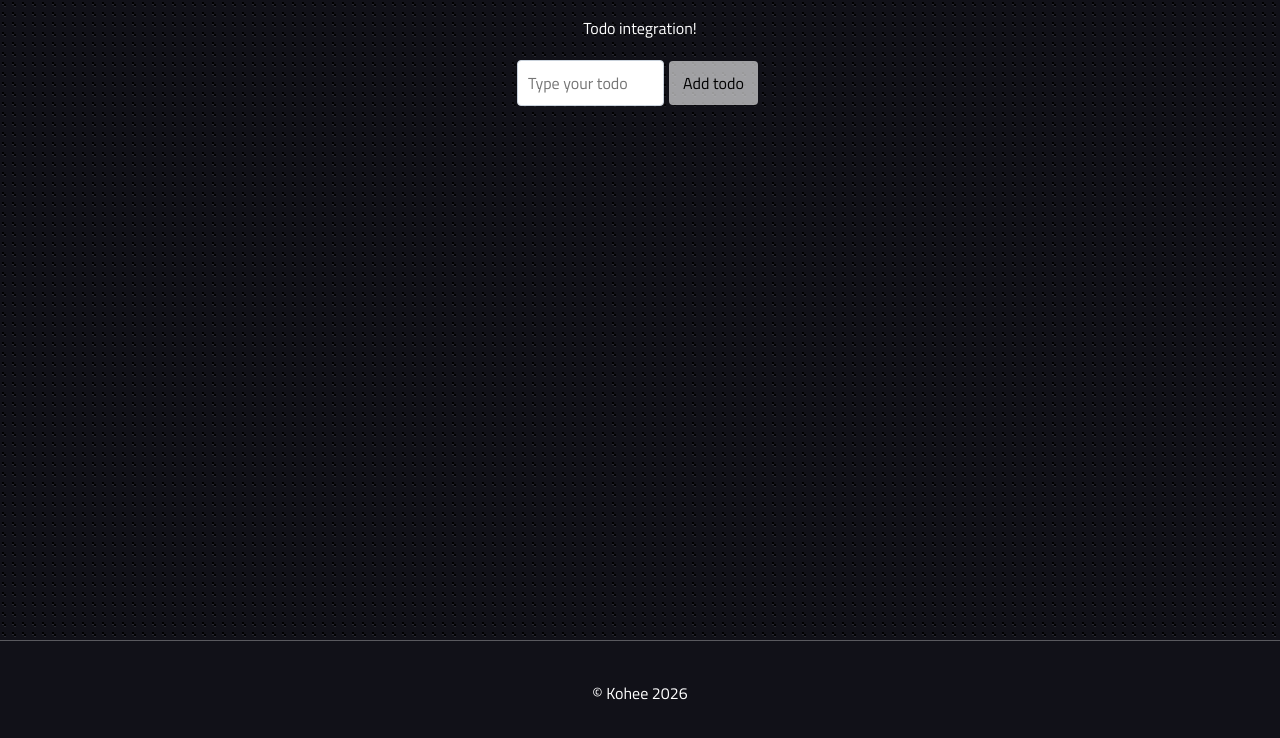
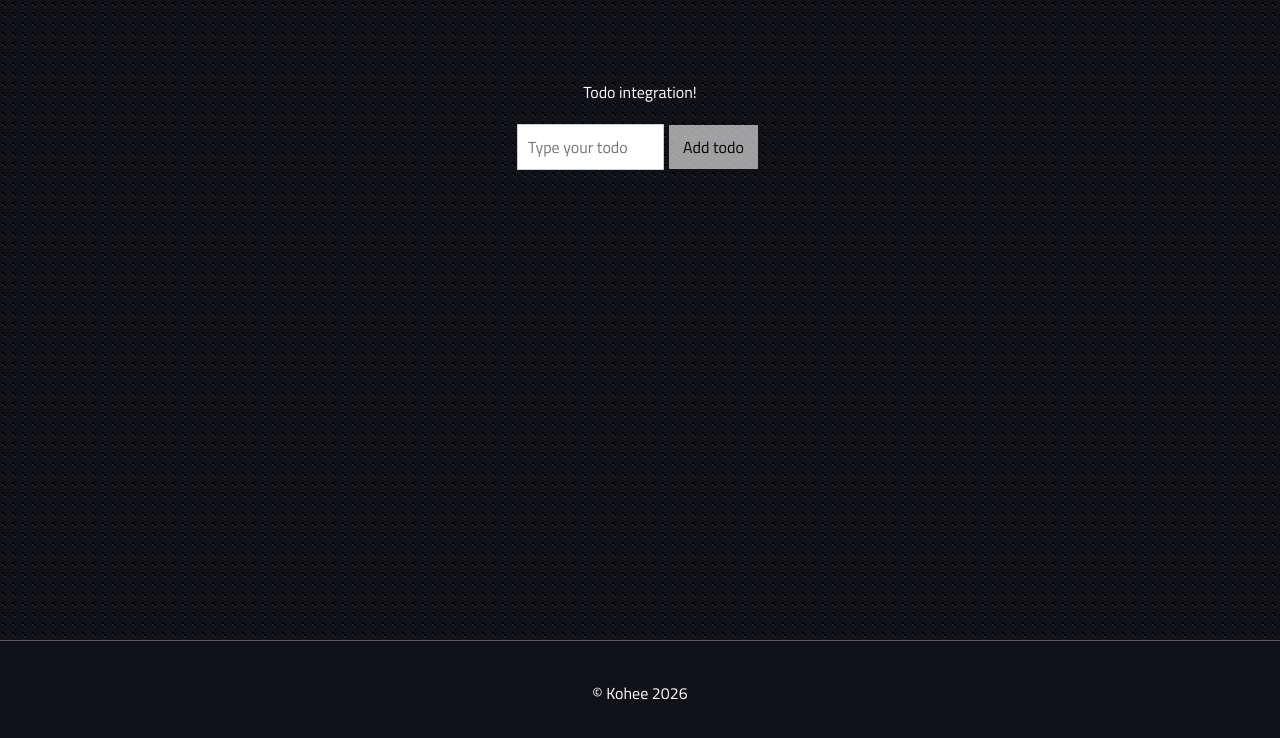
Before and after one commit to Icd-Kohi/yasp, an Angular app in the folder todofront/: page / in a window 1280 px wide. Shown: the top 738 px of the page. Built offline with nearby package versions, Linux system fonts and the light colour scheme.

Commit message:
fix: todo style

```diff
--- a/todofront/src/app/todo/todo.css
+++ b/todofront/src/app/todo/todo.css
@@ -1,12 +1,16 @@
 input{
-  border-radius: 0.5vh;
+  border-radius: 0.1vh;
 }
 
 button{
-  border-radius: 0.5vh;
+  border-radius: 0.1vh;
+}
+button:hover{
+  box-shadow: 6px 6px 0px 0px #000;
 }
 
 p {
+  margin-top:10vh;
   display: flex;
   justify-content: center;
   align-items:center;
```
